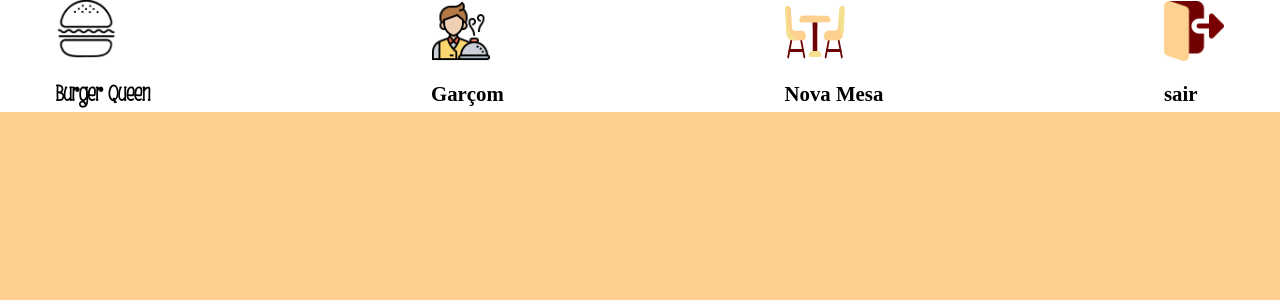
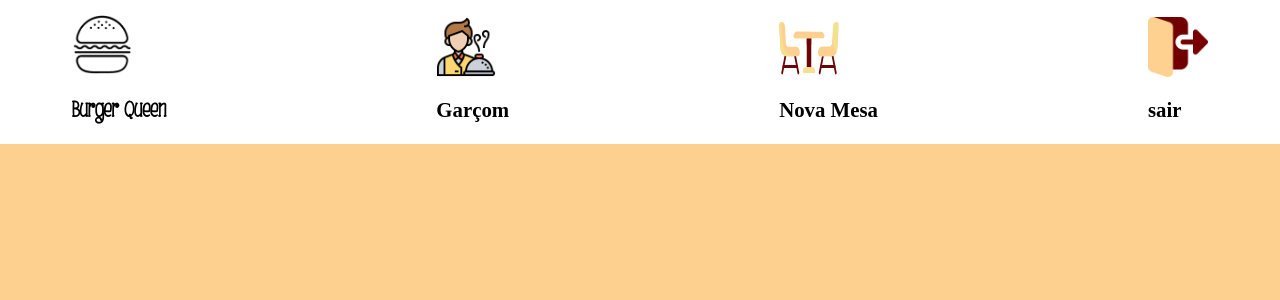
Before and after one commit to Burger-Queen-Laboratoria/SAP004-burger-queen, a React (Create React App) app: page /lounge in a window 1280 px wide. Shown: the top 300 px of the page. Built offline with nearby package versions, Linux system fonts and the light colour scheme.

Commit message:
ajustes de pocisionamento de elementos

```diff
--- a/src/components/StyleComponents.js
+++ b/src/components/StyleComponents.js
@@ -193,7 +193,7 @@ export const Navibar = styled.div`
   background-color: white;
   height: 5rem;
   justify-content: space-between;
-  padding: 1em;
+  padding: 2em;
   ${displayFlexAndRow};
 `;
 export const IconsNavBar = styled.img`
@@ -209,3 +209,7 @@ export const ImgText = styled.p`
   font-size: ${(props) => props.size};
   font-weight: bold;
 `;
+
+export const LoungeSection = styled.section`
+  ${displayFlexAndColumn}
+`;
--- a/src/pages/LoungePage.js
+++ b/src/pages/LoungePage.js
@@ -26,6 +26,7 @@ export const LoungePage = () => {
   // };
 
   return (
+    <section>
       <Navibar>
         <Figure
           src={logoBurger}
@@ -47,5 +48,7 @@ export const LoungePage = () => {
           onClick={handleClick}
         />
       </Navibar>
+      <div></div>
+    </section>
   );
 };
```
Lines whose indentation alone changed are shown as unchanged.
